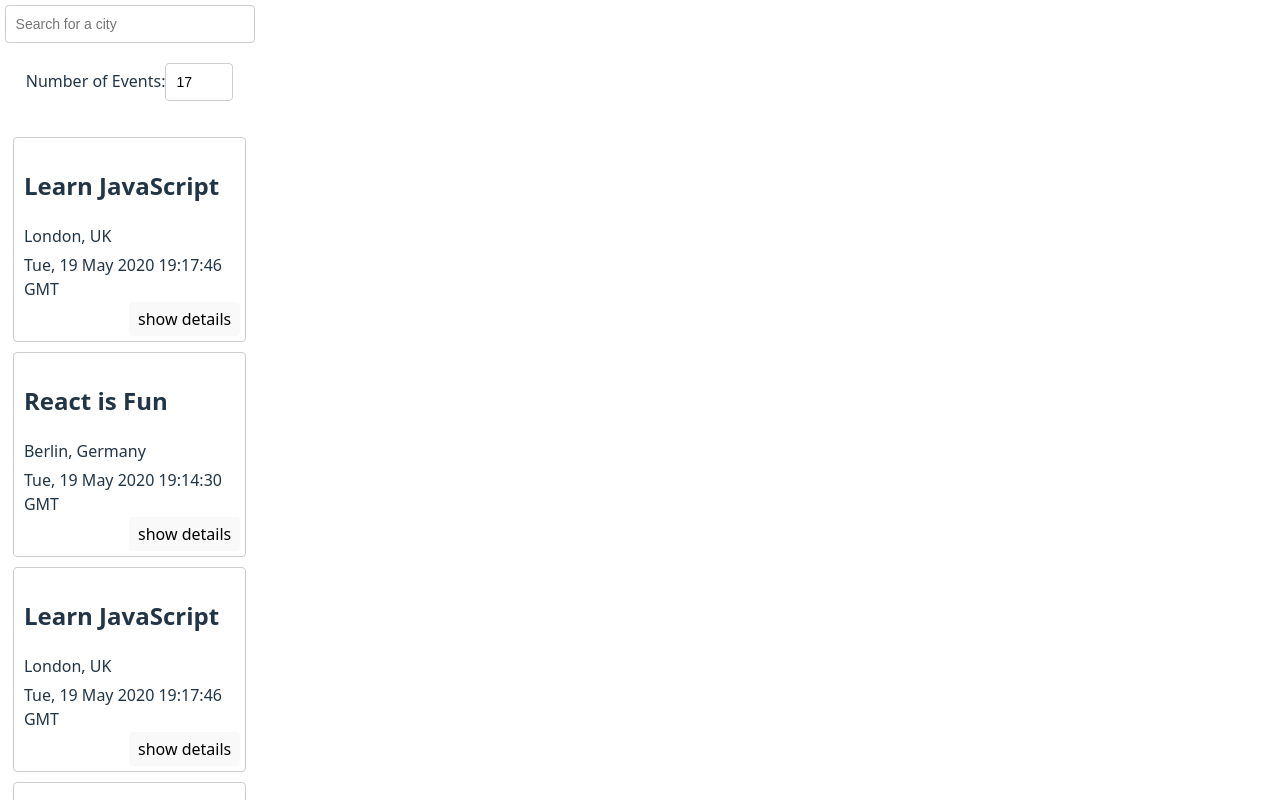
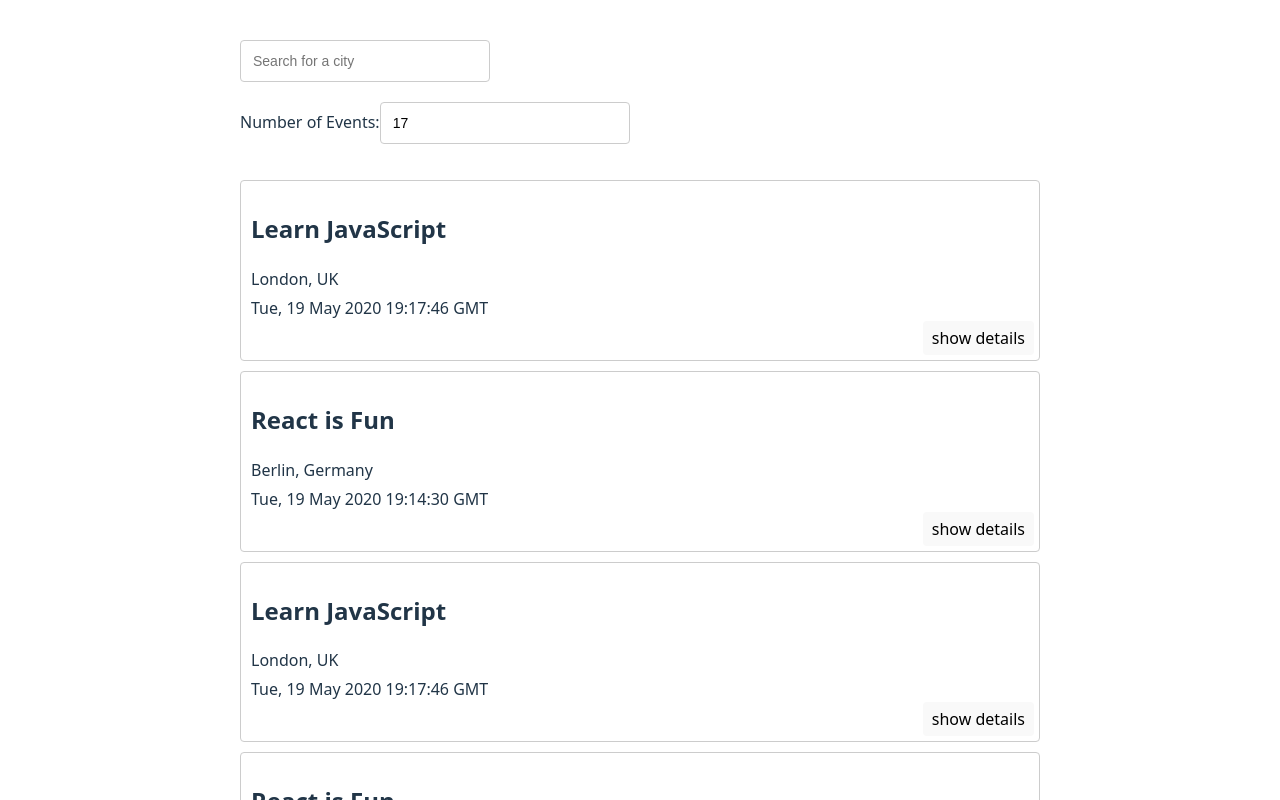
Before and after one commit to DanPasqua-CF/meet, a React (Vite) app: page / in a window 1280 px wide. Shown: the top 800 px of the page. Built offline with nearby package versions, Linux system fonts and the light colour scheme; what atatus-spa would draw is missing.

Commit message:
Update App.css from original exercise-4.9 branch

```diff
--- a/src/App.css
+++ b/src/App.css
@@ -1,7 +1,16 @@
 @import url(https://fonts.googleapis.com/css?family=Roboto:500);
+
+#root {
+  margin: 0 auto;
+  padding: 20px 0;
+}
+
 .App {
-  text-align: center;
-  padding: 2% 5%;
+  text-align: left;
+  max-width: 50rem;
+  min-width: 50rem;
+  margin: 0 auto;
+  padding: 20px;
 }
 
 .App * {
@@ -19,26 +28,57 @@ p {
 
 input[type="text"],
 input[type="number"] {
-  padding: 8px 6px 8px 10px;
+  padding: 10px 12px;
   border-radius: 4px;
   outline: none;
   border: 1px solid #ccc;
   font-size: 14px;
   line-height: 20px;
   align-self: center;
-  height: 38px;
   margin-bottom: 20px;
+  min-width: 250px;
 }
 
 .city {
-  width: 250px;
+  min-width: 250px;
+}
+
+.input-group {
+  display: flex;
+  flex-direction: column;
+  align-items: flex-start;
+  margin-bottom: 20px;
+  font-family: 'Roboto', sans-serif;
+}
+
+.input-group label {
+  margin-bottom: 6px;
+  font-size: 14px;
+  font-weight: 500;
+  color: #ccc;
+}
+
+.input-field {
+  min-width: 250px;
+  font-size: 14px;
+  padding: 10px 12px;
+  border-radius: 4px;
+  border: 1px solid #ccc;
+  outline: none;
+  margin: 0;
+  box-sizing: border-box;
+}
+
+.form-row {
+  display: flex;
+  gap: 20px;
+  justify-content: flex-start;
+  flex-wrap: wrap;
+  margin-bottom: 0;
 }
 
 #city-search {
-  display: flex;
-  flex-direction: column;
-  margin: auto;
-  position: relative;
+  margin: 0;
 }
 
 .suggestions {
@@ -55,7 +95,7 @@ input[type="number"] {
 .suggestions > li {
   text-align: left;
   padding: 8px 6px 8px 10px;
-  background-color: #eee;
+  background-color: #333;
   cursor: default;
 }
 
@@ -65,7 +105,8 @@ input[type="number"] {
 }
 
 .suggestions > li:hover {
-  background-color: #bcdcdb;
+  background-color: #ccc;
+  color: #333;
 }
 
 .event {
```
